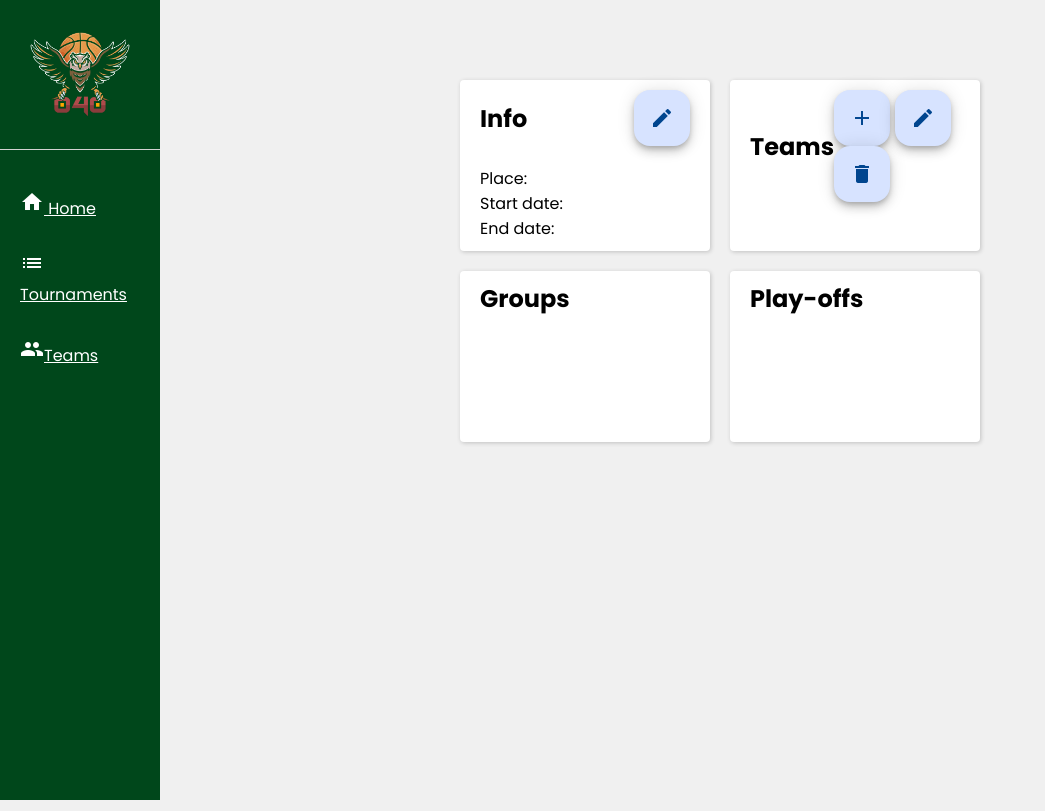
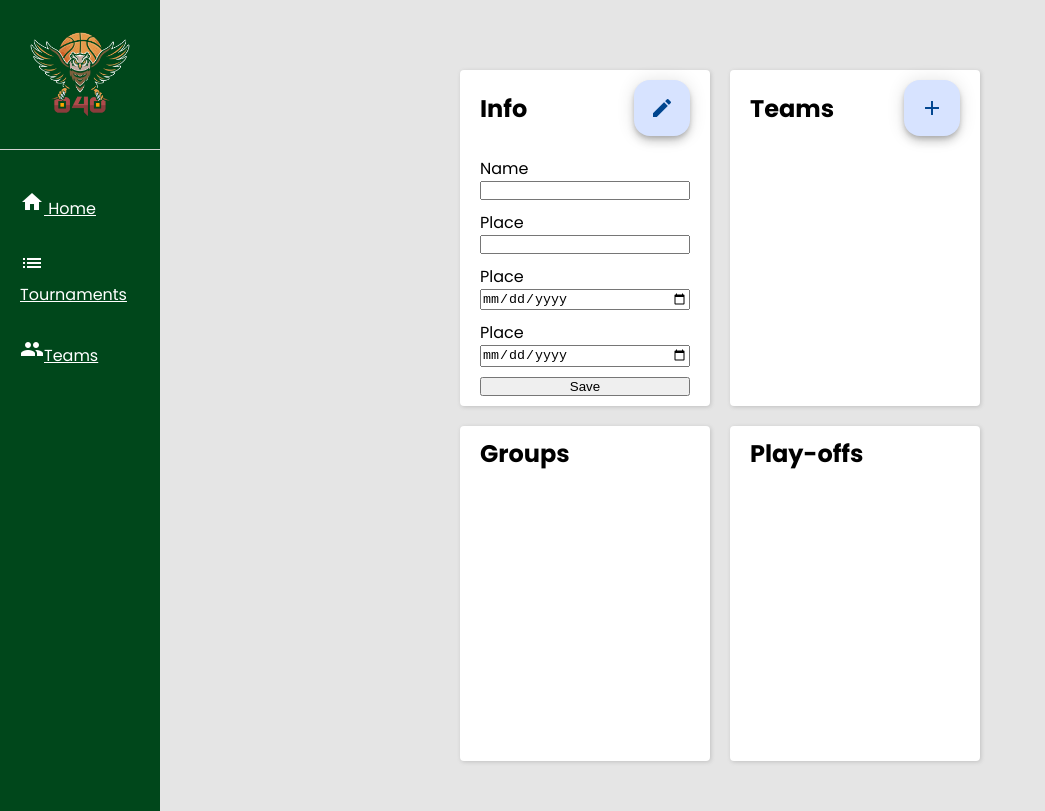
Before and after one commit to kwiatkowskijan/040basket-league, an Angular app: page /tournament in a window 1280 px wide. Shown: the whole page, without its empty margins (0-1045 px from the left). Built offline with nearby package versions, Linux system fonts and the light colour scheme.

Commit message:
added dashboard

```diff
--- a/db.json
+++ b/db.json
@@ -83,6 +83,30 @@
       "name": "Angry Weasels",
       "city": "Poznań",
       "tournamentId": 1
+    },
+    {
+      "id": "2",
+      "name": "Otwieracze",
+      "city": "Poznań",
+      "tournamentId": 1
+    },
+    {
+      "id": "3",
+      "name": "Angry Weasels",
+      "city": "Poznań",
+      "tournamentId": 1
+    },
+    {
+      "id": "4",
+      "name": "Otwieracze",
+      "city": "Poznań",
+      "tournamentId": 1
+    },
+    {
+      "id": "5",
+      "name": "Angry Weasels",
+      "city": "Poznań",
+      "tournamentId": 1
     }
   ]
 }
--- a/src/app/app.component.css
+++ b/src/app/app.component.css
@@ -14,3 +14,14 @@
     width: 87.5%;
     padding: 50px 300px;
 }
+
+@media only screen and (max-width: 768px) {
+    .navigation {
+        display: none;
+    }
+
+    .content-container {
+        width: 100%;
+        padding: 10px 5px;
+    }
+}
--- a/src/app/dashboard/dashboard.component.html
+++ b/src/app/dashboard/dashboard.component.html
@@ -1 +1,22 @@
-<p>dashboard works!</p>
+<div class="items-container">
+    <div class="item">
+        <div class="item-title-area">
+            <h2>Current/upcoming tournaments</h2>
+        </div>
+        @for (tournament of tournamentList; track $index) {
+            @if (currentDate <= tournament.startDate) {
+                <p>{{ tournament.name }}</p>
+            }
+        }
+    </div>
+    <div class="item">
+        <div class="item-title-area">
+            <h2>Past tournaments</h2>
+        </div>
+        @for (tournament of tournamentList; track $index) {
+            @if (currentDate > tournament.startDate) {
+                <p>{{ tournament.name }}</p>
+            }
+        }
+    </div>
+</div>
--- a/src/app/dashboard/dashboard.component.ts
+++ b/src/app/dashboard/dashboard.component.ts
@@ -1,4 +1,6 @@
 import { Component } from '@angular/core';
+import { Tournament } from '../models/tournament';
+import { TournamentService } from '../services/tournament.service';
 
 @Component({
   selector: 'app-dashboard',
@@ -9,4 +11,17 @@ import { Component } from '@angular/core';
 })
 export class DashboardComponent {
 
+  tournamentList: Tournament[] = [];
+  currentDate = new Date();
+
+  constructor(private tournamentService: TournamentService) {
+    this.tournamentService.getAllTournaments().then((tournamentList: Tournament[]) => {
+      this.tournamentList = tournamentList;
+
+      this.tournamentList = tournamentList.map(tournament => {
+        tournament.startDate = new Date(tournament.startDate);
+        return tournament;
+      });
+    })
+  }
 }
--- a/src/app/tournament-details/tournament-details.component.css
+++ b/src/app/tournament-details/tournament-details.component.css
@@ -1,46 +1,18 @@
-h1 {
-    margin-bottom: 30px;
-}
-
-.tournament-items-container {
-    width: 100%;
-    height: auto;
-    display: grid;
-    grid-template-columns: repeat(2, 1fr);
-    grid-template-rows: repeat(2, 1fr);
-    grid-column-gap: 20px;
-    grid-row-gap: 20px;
-}
-
-.tournament-item {
-    background-color: #ffffff;
-    border-radius: 4px;
-    width: 100%;
-    padding: 10px 20px;
-    -webkit-box-shadow: 1px 1px 4px 0px rgba(193, 193, 193, 1);
-    -moz-box-shadow: 1px 1px 4px 0px rgba(193, 193, 193, 1);
-    box-shadow: 1px 1px 4px 0px rgba(193, 193, 193, 1);
-}
-
-.tournament-item-title-area {
-    margin-bottom: 20px;
+.title-area {
     display: flex;
     flex-direction: row;
     justify-content: space-between;
     align-items: center;
     align-content: center;
+    width: 100%;
+    margin-bottom: 20px;
 }
 
-.action-buttons button {
-    margin-right: 5px;
+.item-content form {
+    display: flex;
+    flex-direction: column;
 }
 
-/* .teams {
-    border: 0.6px solid lightgray;
-    padding: 20px 30px;
-    background-color: #fff;
+.item-content form input {
+    margin-bottom: 10px;
 }
-
-.teams h3 {
-    margin-bottom: 15px;
-} */
--- a/src/app/tournament-details/tournament-details.component.html
+++ b/src/app/tournament-details/tournament-details.component.html
@@ -1,42 +1,61 @@
-<h1>{{ tournament?.name }}</h1>
-<div class="tournament-items-container">
-    <div class="tournament-item">
-        <div class="tournament-item-title-area">
+<div class="title-area">
+    <h1>{{ tournament?.name }}</h1>
+    <button mat-fab aria-label="Example icon button with a delete icon" (click)="deleteTournament()" [hidden]="isNew">
+        <mat-icon>delete</mat-icon>
+    </button>
+</div>
+<div class="items-container">
+    <div class="item">
+        <div class="item-title-area">
             <h2>Info</h2>
-            <button mat-fab aria-label="Example icon button with a delete icon">
+            <button mat-fab aria-label="Example icon button with a delete icon" (click)="turnOnEditMode()">
                 <mat-icon>edit</mat-icon>
             </button>
         </div>
-        <p>Place: {{ tournament?.place }}</p>
-        <p>Start date: {{ tournament?.startDate | date: 'dd.MM.yyyy' }}</p>
-        <p>End date: {{ tournament?.endDate | date: 'dd.MM.yyyy' }}</p>
+        <div [hidden]="isEditing" class="item-content">
+            <p>Name: {{ tournament?.name }}</p>
+            <p>Place: {{ tournament?.place }}</p>
+            <p>Start date: {{ tournament?.startDate | date: 'dd.MM.yyyy' }}</p>
+            <p>End date: {{ tournament?.endDate | date: 'dd.MM.yyyy' }}</p>
+        </div>
+        <div [hidden]="!isEditing" class="item-content">
+            <form [formGroup]="editTournamentForm" (ngSubmit)="editAddTournament(editTournamentForm)">
+                <label for="name">Name</label>
+                <input type="text" id="name" formControlName="name">
+
+                <label for="place">Place</label>
+                <input type="text" id="place" formControlName="place">
+
+                <label for="start-date">Place</label>
+                <input type="date" id="start-date" formControlName="startDate">
+
+                <label for="end-date">Place</label>
+                <input type="date" id="end-date" formControlName="endDate">
+
+                <button type="submit">Save</button>
+            </form>
+        </div>
     </div>
-    <div class="tournament-item">
-        <div class="tournament-item-title-area">
+    <div class="item">
+        <div class="item-title-area">
             <h2>Teams</h2>
             <div class="action-buttons">
                 <button mat-fab aria-label="Example icon button with a delete icon">
                     <mat-icon>add</mat-icon>
                 </button>
-                <button mat-fab aria-label="Example icon button with a delete icon">
-                    <mat-icon>edit</mat-icon>
-                </button>
-                <button mat-fab aria-label="Example icon button with a delete icon">
-                    <mat-icon>delete</mat-icon>
-                </button>
             </div>
         </div>
         @for (team of teamsInTournament; track $index) {
-            <p>{{ team.name }}</p>
+        <p>{{ team.name }}</p>
         }
     </div>
-    <div class="tournament-item">
-        <div class="tournament-item-title-area">
+    <div class="item">
+        <div class="item-title-area">
             <h2>Groups</h2>
         </div>
     </div>
-    <div class="tournament-item">
-        <div class="tournament-item-title-area">
+    <div class="item">
+        <div class="item-title-area">
             <h2>Play-offs</h2>
         </div>
     </div>
--- a/src/app/tournament-details/tournament-details.component.ts
+++ b/src/app/tournament-details/tournament-details.component.ts
@@ -14,7 +14,7 @@ import {MatButtonModule} from '@angular/material/button';
 @Component({
   selector: 'app-tournament-details',
   standalone: true,
-  imports: [CommonModule, ReactiveFormsModule, MatIconModule, MatButtonModule],
+  imports: [CommonModule, ReactiveFormsModule, MatIconModule, MatButtonModule, MatDividerModule],
   templateUrl: './tournament-details.component.html',
   styleUrl: './tournament-details.component.css'
 })
--- a/src/styles.css
+++ b/src/styles.css
@@ -1,7 +1,7 @@
 @import url('https://fonts.googleapis.com/css2?family=Poppins:ital,wght@0,100;0,200;0,300;0,400;0,500;0,600;0,700;0,800;0,900;1,100;1,200;1,300;1,400;1,500;1,600;1,700;1,800;1,900&display=swap');
 
 :root {
-    --background: #f0f0f0;
+    --background: #e5e5e5;
     --brand: #00471b;
     --accent: #eee1c6;
 }
@@ -20,3 +20,39 @@ html, body {
 body {
     background-color: var(--background);
 }
+
+.items-container {
+    width: 100%;
+    height: auto;
+    display: grid;
+    grid-template-columns: repeat(2, 1fr);
+    grid-template-rows: repeat(2, 1fr);
+    grid-column-gap: 20px;
+    grid-row-gap: 20px;
+}
+
+.item {
+    background-color: #ffffff;
+    border-radius: 4px;
+    width: 100%;
+    padding: 10px 20px;
+    -webkit-box-shadow: 1px 1px 4px 0px rgba(193, 193, 193, 1);
+    -moz-box-shadow: 1px 1px 4px 0px rgba(193, 193, 193, 1);
+    box-shadow: 1px 1px 4px 0px rgba(193, 193, 193, 1);
+}
+
+.item-title-area {
+    margin-bottom: 20px;
+    display: flex;
+    flex-direction: row;
+    justify-content: space-between;
+    align-items: center;
+    align-content: center;
+}
+
+@media only screen and (max-width: 768px) {
+    .items-container {
+        grid-template-columns: repeat(1, 1fr);
+        grid-template-rows: repeat(1, 1fr);
+    }
+}
```
